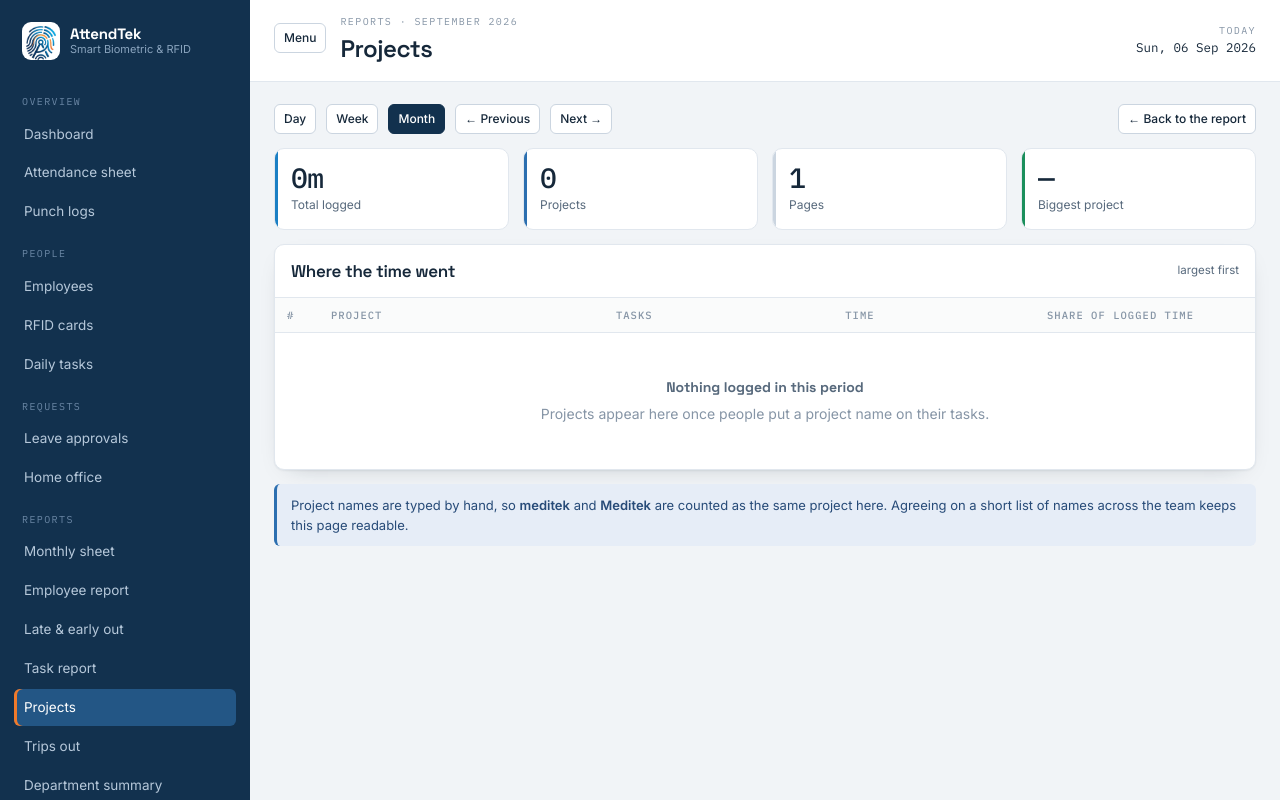
After one commit to austroboy/AttendTek, a Django app: page /reports/projects/ in a window 1280 px wide. The commit adds this page. Run offline with Django 5.2, Linux system fonts and the light colour scheme; the visitor is signed in with stand-in values (Sample User, id 1); data comes from the database, SQL or seed files in the repository; data that the repository does not hold is empty.

Commit message:
Merge project name variants and move the full list to its own page

```diff
--- a/apps/reports/urls.py
+++ b/apps/reports/urls.py
@@ -11,6 +11,7 @@ urlpatterns = [
     path("late/", views.late_report, name="late"),
     path("trips/", views.outing_report, name="outings"),
     path("tasks/", views.task_report, name="tasks"),
+    path("projects/", views.project_report, name="projects"),
     path("export/tasks/", views.export_tasks_csv, name="export_tasks"),
     path("export/trips/", views.export_outings_csv, name="export_outings"),
     path("department/", views.department_report, name="department"),
--- a/apps/reports/views.py
+++ b/apps/reports/views.py
@@ -17,7 +17,7 @@ from apps.attendance.models import DailyAttendance, Outing
 from apps.attendance.services import month_summary
 from apps.tasks.models import DailyTask
 from apps.tasks.services import (PERIODS, employee_rows, period_bounds,
-                                 shift_period, summarise)
+                                 shift_period, split_projects, summarise)
 
 S = DailyAttendance.Status
 
@@ -367,7 +367,11 @@ def task_report(request):
 
     working_days = sum(1 for d in summary["days"] if d["is_logged"]) or 1
 
+    top_projects, other_projects = split_projects(summary["projects"])
+
     return render(request, "reports/task_report.html", {
+        "top_projects": top_projects,
+        "other_projects": other_projects,
         "kind": kind, "periods": PERIODS,
         "start": start, "end": end, "label": label, "anchor": anchor,
         "prev": shift_period(kind, anchor, -1) if kind != "custom" else anchor,
@@ -414,3 +418,56 @@ def export_tasks_csv(request):
             t.get_progress_display(), t.details,
         ])
     return response
+
+
+@manager_required
+def project_report(request):
+    """Every project the team logged time against, paginated.
+
+    The task report shows only the largest few - a team that types its own
+    project names will produce dozens, and a sidebar is the wrong place to
+    read a long list.
+    """
+    kind = request.GET.get("period", "month")
+    if kind not in dict(PERIODS):
+        kind = "month"
+    try:
+        anchor = datetime.strptime(request.GET.get("date"), "%Y-%m-%d").date()
+    except (TypeError, ValueError):
+        anchor = app_today()
+
+    custom_from, custom_to = request.GET.get("from"), request.GET.get("to")
+    if custom_from and custom_to:
+        try:
+            start = datetime.strptime(custom_from, "%Y-%m-%d").date()
+            end = datetime.strptime(custom_to, "%Y-%m-%d").date()
+            label = f"{start:%d %b} – {end:%d %b %Y}"
+            kind = "custom"
+        except ValueError:
+            start, end, label = period_bounds("month", anchor)
+    else:
+        start, end, label = period_bounds(kind, anchor)
+
+    dept = request.GET.get("dept", "")
+    employees = User.objects.active_staff()
+    if dept:
+        employees = employees.filter(department_id=dept)
+
+    tasks = DailyTask.objects.filter(date__range=(start, end), employee__in=employees)
+    summary = summarise(tasks, start, end)
+    page = paginate(request, summary["projects"], per_page=25)
+
+    return render(request, "tasks/project_breakdown.html", {
+        "scope": "team",
+        "title": "Projects",
+        "kind": kind, "periods": PERIODS, "anchor": anchor,
+        "label": label, "start": start, "end": end,
+        "prev": shift_period(kind, anchor, -1) if kind != "custom" else anchor,
+        "next": shift_period(kind, anchor, 1) if kind != "custom" else anchor,
+        "page": page, "projects": page.object_list,
+        "total_display": summary["total_display"],
+        "project_count": len(summary["projects"]),
+        "departments": Department.objects.all(),
+        "dept": dept,
+        "back_url": "reports:tasks",
+    })
--- a/apps/tasks/services.py
+++ b/apps/tasks/services.py
@@ -69,10 +69,7 @@ def summarise(tasks, start: date_cls, end: date_cls) -> dict:
         row["date"]: row["minutes"]
         for row in tasks.values("date").annotate(minutes=Sum("minutes_spent"))
     }
-    per_project = {}
-    for row in tasks.values("project").annotate(minutes=Sum("minutes_spent")):
-        key = (row["project"] or "").strip() or "Unassigned"
-        per_project[key] = per_project.get(key, 0) + row["minutes"]
+    per_project = collapse_projects(tasks)
 
     labels = dict(DailyTask.Progress.choices)
     per_progress = {
@@ -104,8 +101,9 @@ def summarise(tasks, start: date_cls, end: date_cls) -> dict:
         "daily_average": DailyTask.format_minutes(round(total / logged_days)) if logged_days else "—",
         "peak_minutes": max((d["minutes"] for d in days), default=0),
         "projects": sorted(
-            ({"name": k, "minutes": v, "display": DailyTask.format_minutes(v),
-              "share": round(v / total * 100) if total else 0}
+            ({"name": k, "minutes": v["minutes"], "tasks": v["tasks"],
+              "display": DailyTask.format_minutes(v["minutes"]),
+              "share": round(v["minutes"] / total * 100) if total else 0}
              for k, v in per_project.items()),
             key=lambda r: -r["minutes"],
         ),
@@ -171,3 +169,65 @@ def employee_rows(employees, start: date_cls, end: date_cls):
             "coverage": coverage(minutes, worked.get(emp.id, 0)),
         })
     return sorted(rows, key=lambda r: -r["minutes"])
+
+
+def collapse_projects(tasks) -> dict:
+    """Group task time by project, treating different spellings as one.
+
+    People type the project name by hand, so "meditek", "Meditek" and
+    " Meditek " all arrive as separate rows and a report ends up with fifty
+    entries that are really fifteen. Matching is done on a lowercased,
+    trimmed name; the spelling shown is whichever one was used most.
+    """
+    buckets: dict[str, dict] = {}
+    rows = tasks.values("project").annotate(minutes=Sum("minutes_spent"), count=Count("id"))
+
+    for row in rows:
+        raw = (row["project"] or "").strip()
+        key = raw.lower() or "unassigned"
+        bucket = buckets.setdefault(key, {"minutes": 0, "tasks": 0, "spellings": {}})
+        minutes = row["minutes"] or 0
+        bucket["minutes"] += minutes
+        bucket["tasks"] += row["count"]
+        label = raw or "Unassigned"
+        seen = bucket["spellings"].setdefault(label, {"tasks": 0, "minutes": 0})
+        seen["tasks"] += row["count"]
+        seen["minutes"] += minutes
+
+    def pick_label(spellings):
+        """Most tasks wins; ties go to the most time, then alphabetically.
+
+        Without the tie-breaks the label would flip between "Meditek" and
+        "MEDITEK" from one page load to the next, which looks like a bug.
+        """
+        return sorted(
+            spellings.items(),
+            key=lambda kv: (-kv[1]["tasks"], -kv[1]["minutes"], kv[0]),
+        )[0][0]
+
+    return {
+        pick_label(b["spellings"]): {"minutes": b["minutes"], "tasks": b["tasks"]}
+        for b in buckets.values()
+    }
+
+
+def split_projects(projects, limit=8):
+    """The biggest few projects, with everything else folded into one row.
+
+    A sidebar listing every project turns a report into a scroll. The handful
+    that account for most of the time are the ones worth seeing at a glance;
+    the rest live on their own page.
+    """
+    top = projects[:limit]
+    rest = projects[limit:]
+    other = None
+    if rest:
+        minutes = sum(r["minutes"] for r in rest)
+        other = {
+            "count": len(rest),
+            "minutes": minutes,
+            "display": DailyTask.format_minutes(minutes),
+            "share": sum(r["share"] for r in rest),
+            "tasks": sum(r["tasks"] for r in rest),
+        }
+    return top, other
--- a/apps/tasks/urls.py
+++ b/apps/tasks/urls.py
@@ -7,6 +7,7 @@ app_name = "tasks"
 urlpatterns = [
     path("me/", views.my_tasks, name="my_tasks"),
     path("me/report/", views.my_task_report, name="my_report"),
+    path("me/projects/", views.my_projects, name="my_projects"),
     path("me/<int:pk>/edit/", views.task_edit, name="task_edit"),
     path("me/<int:pk>/progress/<str:progress>/", views.task_set_progress, name="task_progress"),
     path("me/<int:pk>/delete/", views.task_delete, name="task_delete"),
--- a/templates/partials/_rail.html
+++ b/templates/partials/_rail.html
@@ -27,6 +27,7 @@
     <a class="nav {% nav_active 'reports:employee' %}" href="{% url 'reports:employee' %}">Employee report</a>
     <a class="nav {% nav_active 'reports:late' %}" href="{% url 'reports:late' %}">Late &amp; early out</a>
     <a class="nav {% nav_active 'reports:tasks' %}" href="{% url 'reports:tasks' %}">Task report</a>
+    <a class="nav {% nav_active 'reports:projects' %}" href="{% url 'reports:projects' %}">Projects</a>
     <a class="nav {% nav_active 'reports:outings' 'attendance:outing_edit' %}" href="{% url 'reports:outings' %}">Trips out
       {% if unexplained_total %}<span class="pill">{{ unexplained_total }}</span>{% endif %}</a>
     <a class="nav {% nav_active 'reports:department' %}" href="{% url 'reports:department' %}">Department summary</a>
--- /dev/null
+++ b/templates/tasks/project_breakdown.html
@@ -0,0 +1,64 @@
+{% extends "base.html" %}
+{% block title %}{{ title }}{% endblock %}
+{% block eyebrow %}{% if scope == 'team' %}Reports{% else %}My portal{% endif %} · {{ label }}{% endblock %}
+{% block heading %}{{ title }}{% endblock %}
+
+{% block content %}
+<div class="row" style="margin-bottom:14px">
+  {% for value, name in periods %}
+    <a class="btn sm {% if kind == value %}dark{% endif %}"
+       href="?period={{ value }}&date={{ anchor|date:'Y-m-d' }}&dept={{ dept }}">{{ name }}</a>
+  {% endfor %}
+  {% if kind != 'custom' %}
+    <a class="btn sm" href="?period={{ kind }}&date={{ prev|date:'Y-m-d' }}&dept={{ dept }}">← Previous</a>
+    <a class="btn sm" href="?period={{ kind }}&date={{ next|date:'Y-m-d' }}&dept={{ dept }}">Next →</a>
+  {% endif %}
+  <a class="btn sm right" href="{% url back_url %}">← Back to the report</a>
+</div>
+
+<div class="grid g-4" style="margin-bottom:14px">
+  <div class="stat accent"><div class="v">{{ total_display }}</div><div class="l">Total logged</div></div>
+  <div class="stat info"><div class="v">{{ project_count }}</div><div class="l">Projects</div></div>
+  <div class="stat"><div class="v">{{ page.paginator.num_pages }}</div><div class="l">Pages</div></div>
+  <div class="stat ok"><div class="v">{{ projects.0.display|default:"—" }}</div><div class="l">Biggest project</div></div>
+</div>
+
+{% if scope == 'team' and departments %}
+<div class="card" style="margin-bottom:14px"><div class="bd"><form method="get" class="filters">
+  <input type="hidden" name="period" value="{{ kind }}">
+  <input type="hidden" name="date" value="{{ anchor|date:'Y-m-d' }}">
+  <div class="fgroup"><label>Department</label><select class="field" name="dept"><option value="">All</option>
+    {% for d in departments %}<option value="{{ d.id }}" {% if dept == d.id|stringformat:'s' %}selected{% endif %}>{{ d.name }}</option>{% endfor %}</select></div>
+  <button class="btn primary">Apply</button>
+</form></div></div>
+{% endif %}
+
+<div class="card">
+  <div class="hd"><h2>Where the time went</h2>
+    <span class="right tiny muted">largest first</span></div>
+  <div class="bd flush"><div class="table-wrap"><table>
+    <thead><tr><th style="width:44px">#</th><th>Project</th><th>Tasks</th><th>Time</th>
+      <th style="width:220px">Share of logged time</th></tr></thead>
+    <tbody>{% for p in projects %}<tr>
+      <td class="mono tiny muted">{{ forloop.counter0|add:page.start_index }}</td>
+      <td><b>{{ p.name }}</b></td>
+      <td class="mono small">{{ p.tasks }}</td>
+      <td class="mono"><b>{{ p.display }}</b></td>
+      <td>
+        <div style="height:7px;background:var(--muted-soft);border-radius:4px;overflow:hidden;margin-bottom:3px">
+          <div style="height:100%;width:{{ p.share }}%;background:var(--accent)"></div></div>
+        <span class="tiny muted">{{ p.share }}%</span>
+      </td>
+    </tr>{% empty %}
+      <tr><td colspan="5"><div class="empty"><b>Nothing logged in this period</b>
+        Projects appear here once people put a project name on their tasks.</div></td></tr>
+    {% endfor %}</tbody>
+  </table></div>
+  {% include "partials/_pagination.html" %}</div>
+</div>
+
+<div class="msg info" style="margin-top:14px">
+  Project names are typed by hand, so <b>meditek</b> and <b>Meditek</b> are counted as the same
+  project here. Agreeing on a short list of names across the team keeps this page readable.
+</div>
+{% endblock %}
```
Also changed, not shown: apps/tasks/tests.py (+66 -1 lines), apps/tasks/views.py (+34 -1 lines), templates/reports/task_report.html (+15 -2 lines), templates/tasks/my_task_report.html (+15 -2 lines).
